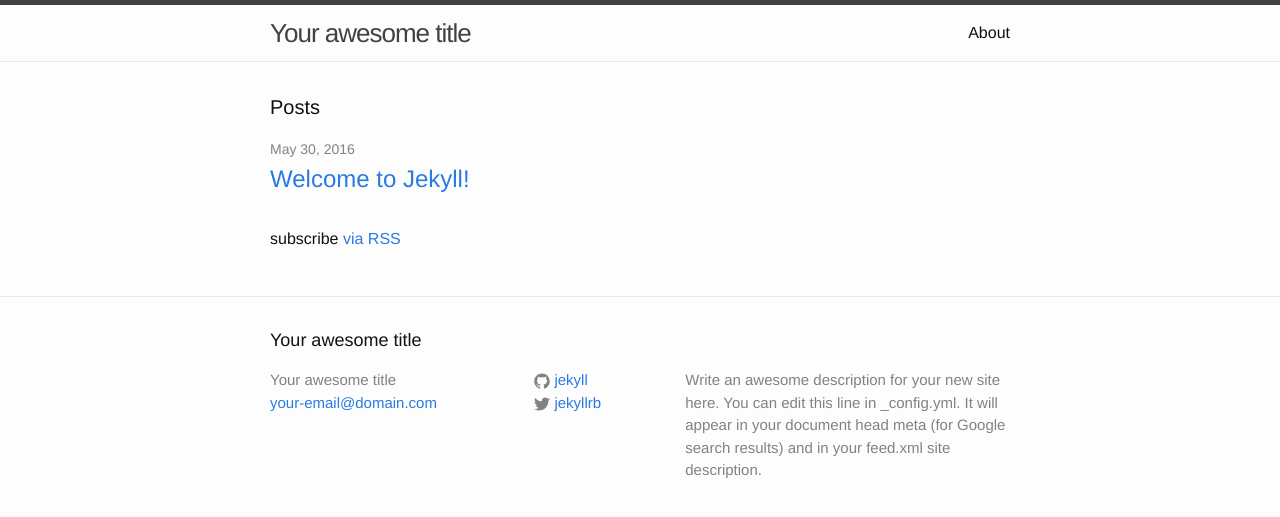
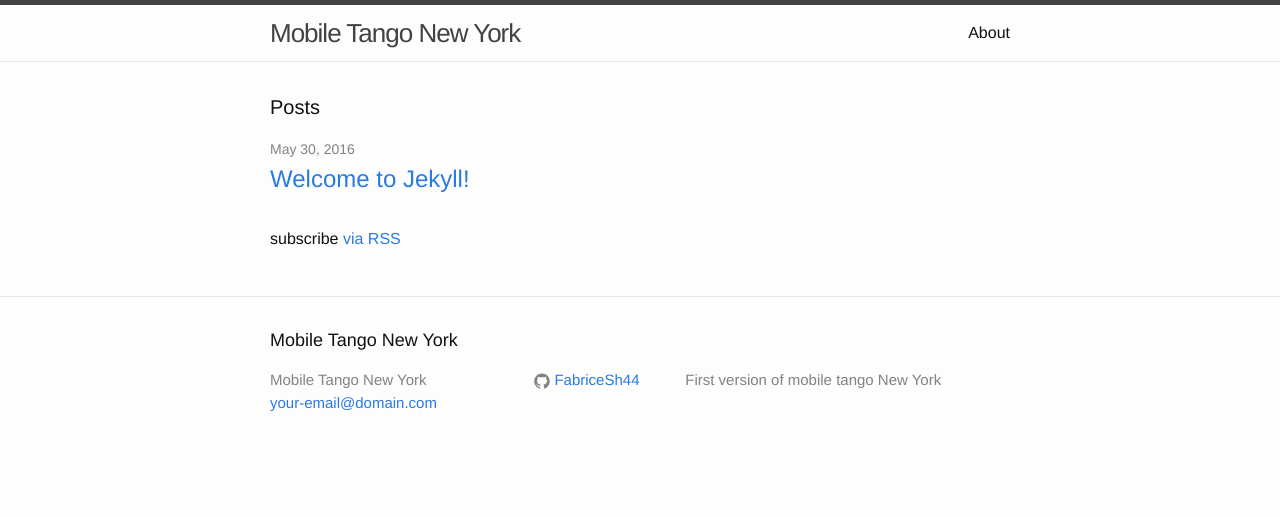
Before and after one commit to FabriceSh44/FabriceSh44.github.io, a Jekyll site: the page built from index.html, in a window 1280 px wide. Shown: the top 517 px of the page. Built offline with Jekyll 4.4.1, drawn with Linux system fonts in a browser that asks for light colours.

Commit message:
change title and description in config

```diff
--- a/_config.yml
+++ b/_config.yml
@@ -6,16 +6,14 @@
 # 'jekyll serve'. If you change this file, please restart the server process.
 
 # Site settings
-title: Your awesome title
+title: Mobile Tango New York
 email: your-email@domain.com
 description: > # this means to ignore newlines until "baseurl:"
-  Write an awesome description for your new site here. You can edit this
-  line in _config.yml. It will appear in your document head meta (for
-  Google search results) and in your feed.xml site description.
+  First version of mobile tango New York
 baseurl: "" # the subpath of your site, e.g. /blog
 url: "http://yourdomain.com" # the base hostname & protocol for your site
-twitter_username: jekyllrb
-github_username:  jekyll
+#twitter_username: jekyllrb
+github_username:  FabriceSh44
 
 # Build settings
 markdown: kramdown
```
